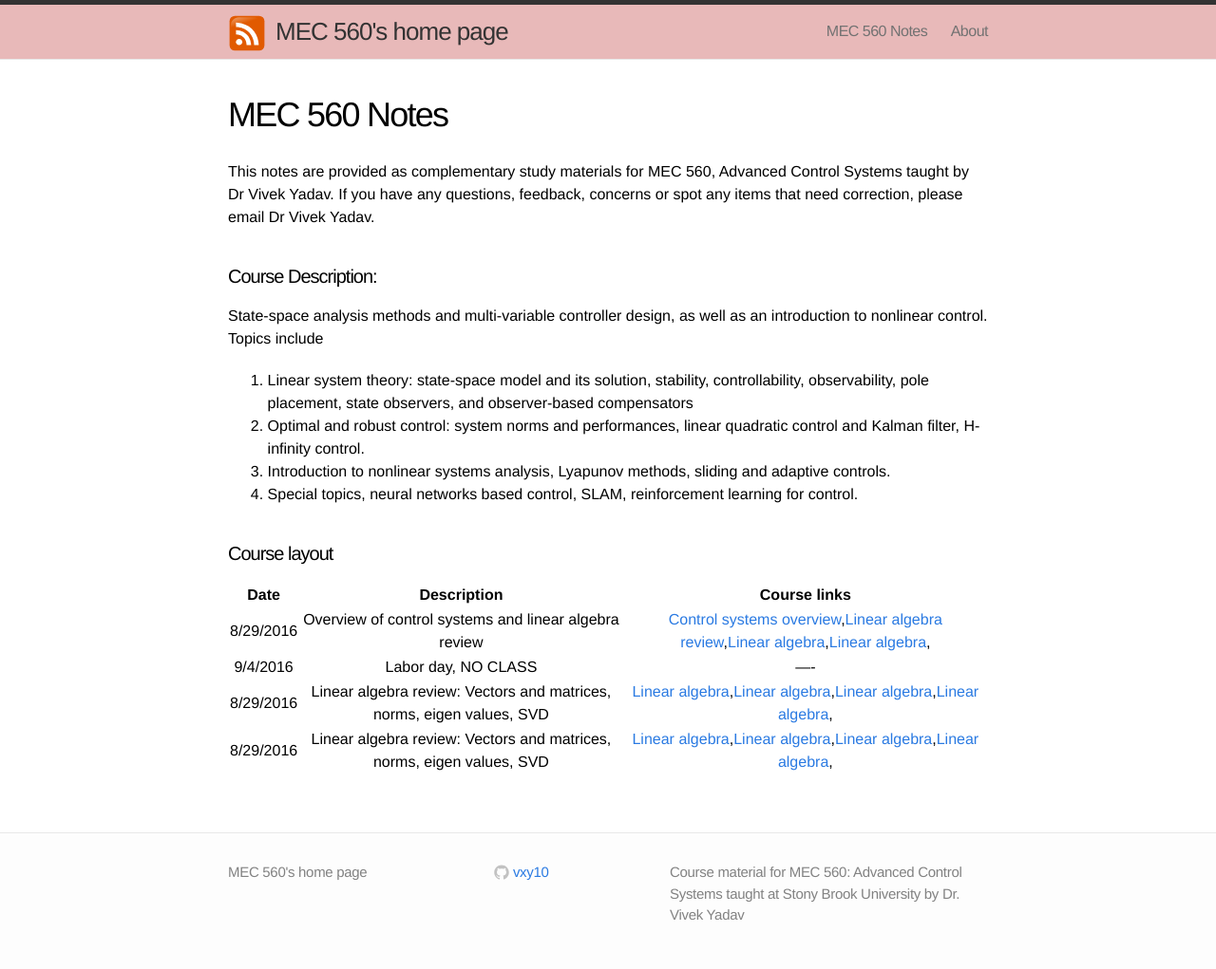
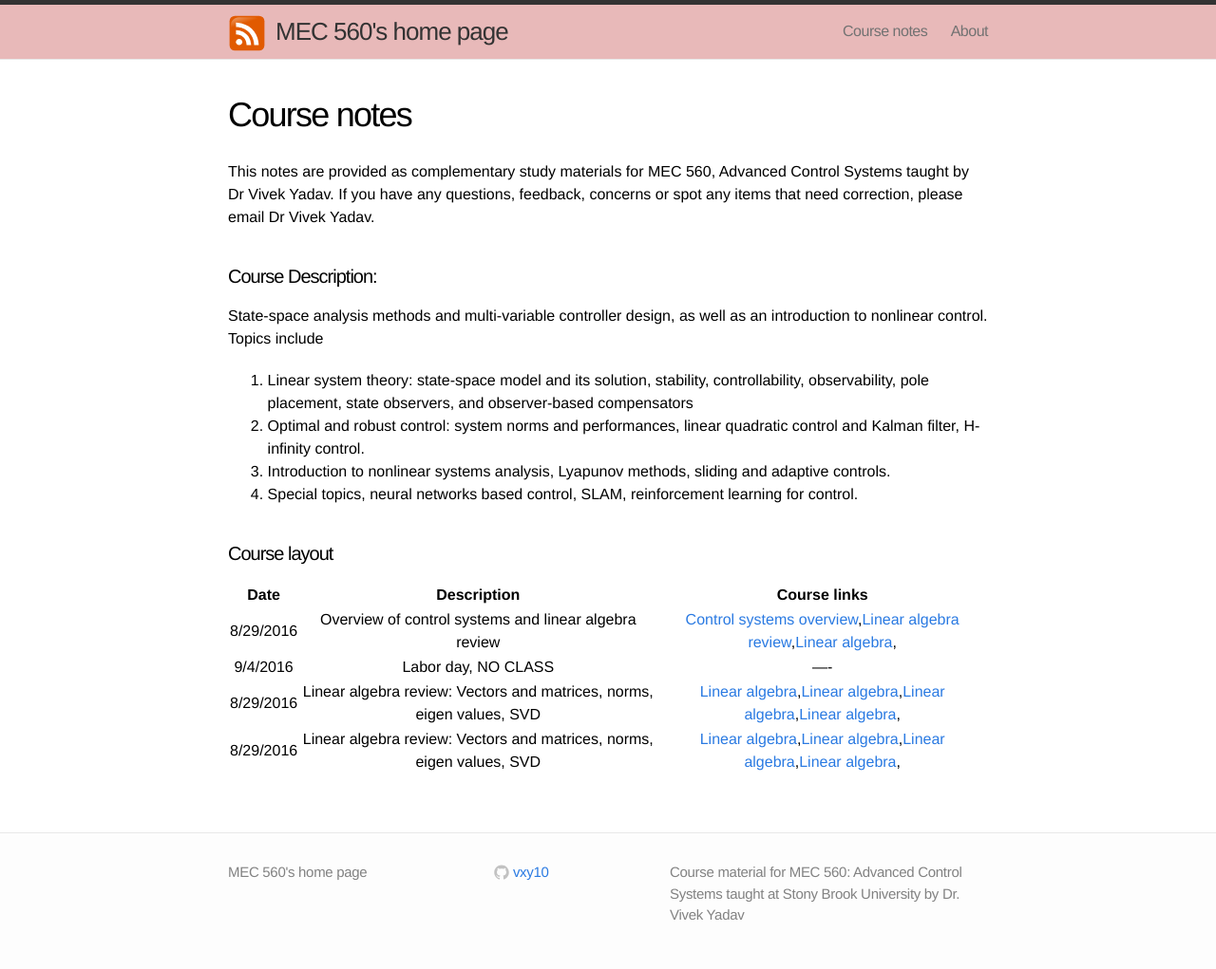
Before and after one commit to mec560sbu/mec560sbu.github.io, a Jekyll site: the page built from Course_materials.md, in a window 1280 px wide. Shown: the whole page at 95% size. Built offline with Jekyll 4.4.1, drawn with Linux system fonts in a browser that asks for light colours.

Commit message:
Updated notes
Updated notes

```diff
--- a/Course_materials.md
+++ b/Course_materials.md
@@ -1,8 +1,8 @@
 ---
 layout: page
-title: MEC 560 Notes
+title: Course notes
 date: 2016-06-08 22:22:22
-permalink: mec560-notes
+permalink: Course-notes
 ---
 
 This notes are provided as complementary study materials for MEC 560, Advanced Control Systems taught by Dr Vivek Yadav. If you have any questions, feedback, concerns or spot any items that need correction, please email Dr Vivek Yadav.
@@ -19,7 +19,7 @@
 
 | Date     | Description | Course links |
 | :----------: | :--------------------------------------: | :--------: |
-|       8/29/2016    |    Overview of control systems and linear algebra review | [Control systems overview](2016/08/29/Control_Systems_Overview/),[Linear algebra review](google.com),[Linear algebra](google.com),[Linear algebra](google.com),                 |
+|       8/29/2016    |    Overview of control systems and linear algebra review | [Control systems overview](2016/08/29/Control_Systems_Overview/),[Linear algebra review](2016/08/29/LinAlg_Review_Mbook/),[Linear algebra](2016/08/29/Least_SQ_Fitting/),                 |
 |        9/4/2016   |  Labor day, NO CLASS                      |    ----           |
 |       8/29/2016    |    Linear algebra review: Vectors and matrices, norms, eigen values, SVD  | [Linear algebra](google.com),[Linear algebra](google.com),[Linear algebra](google.com),[Linear algebra](google.com),                 |
 |      8/29/2016    |    Linear algebra review: Vectors and matrices, norms, eigen values, SVD  | [Linear algebra](google.com),[Linear algebra](google.com),[Linear algebra](google.com),[Linear algebra](google.com),                 |
```
